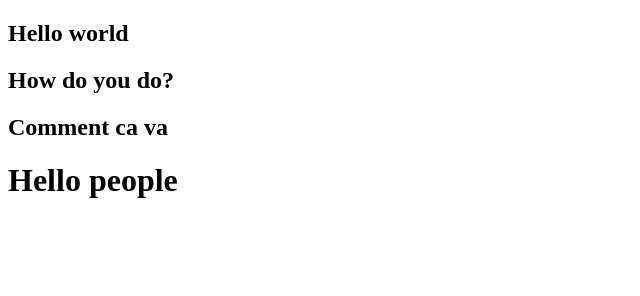
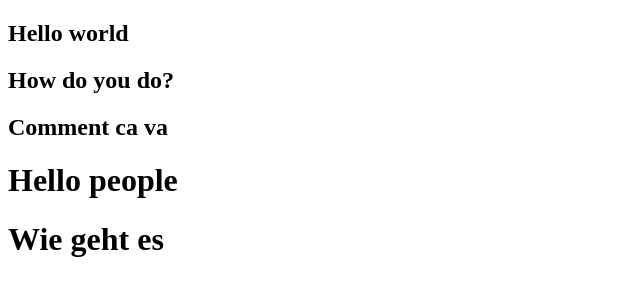
Before and after one commit to ridwanediallo/gitFile, a plain HTML site: page index.html in a window 1280 px wide. Shown: the whole page, without its empty margins (0-640 px from the left). Drawn offline with Linux system fonts and the light colour scheme.

Commit message:
en allemand

```diff
--- a/index.html
+++ b/index.html
@@ -11,6 +11,7 @@
     <h2>How do you do?</h2>
     <h2>Comment ca va</h2>
     <h1>Hello people</h1>
+    <h1>Wie geht es</h1>
 </body>
 </html>
   </body>
```
